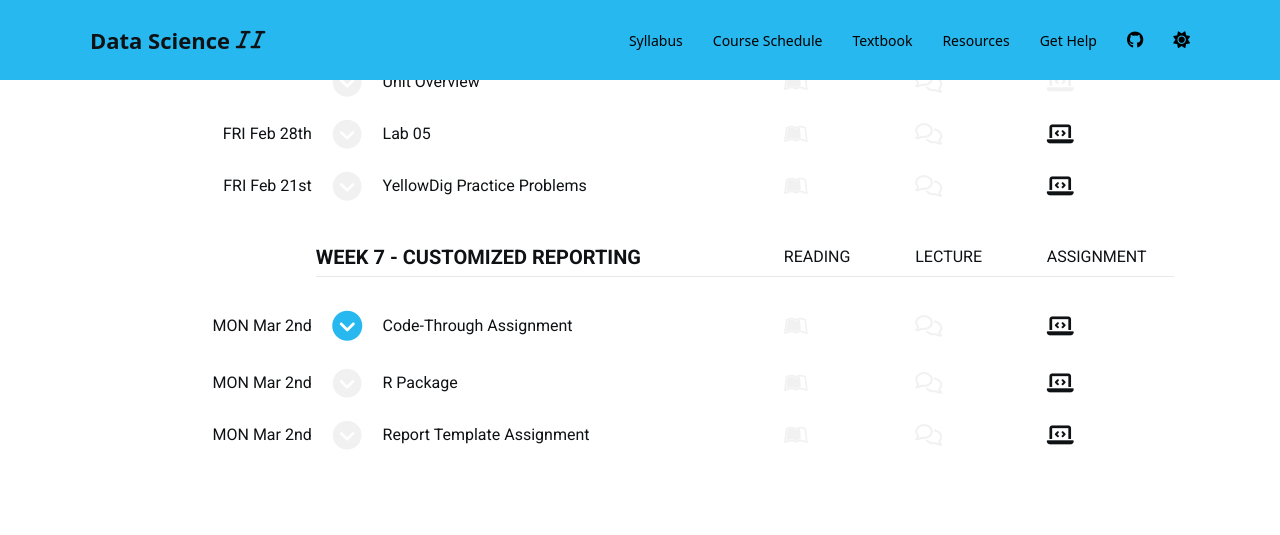
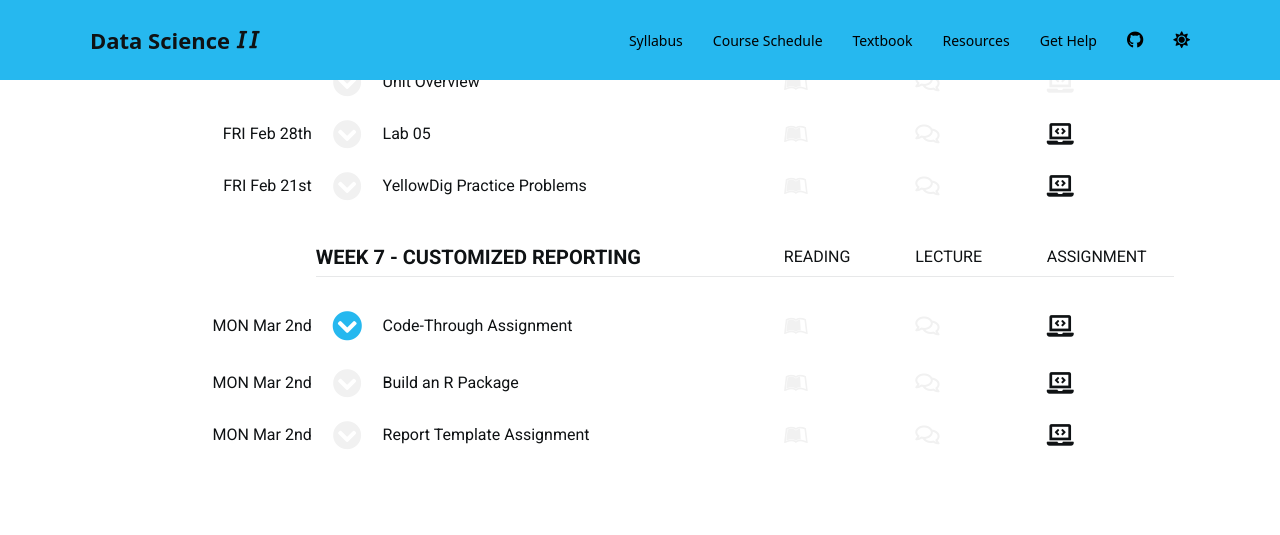
Before and after one commit to DS4PS/cpp-527-spr-2020, a Jekyll site: the page built from schedule.md, in a window 1280 px wide and 900 px high, scrolled down 1818 px. Shown: the top 535 px of the window. Built offline with Jekyll 4.4.1, drawn with Linux system fonts in a browser that asks for light colours; nearby versions of some CDN libraries; a script bundle is joined from its source files by our own code; library files that are not in the unit come from our copies; a style sheet for code colours, icons or effects is not loaded; some of the changed lines change nothing that is shown.

Commit message:
Update schedule.md

```diff
--- a/schedule.md
+++ b/schedule.md
@@ -1089,9 +1089,13 @@
 <br>
 
 
-*** { @unit = "MON Mar 2nd", @title = "R Package", @assignment  }
+*** { @unit = "MON Mar 2nd", @title = "Build an R Package", @assignment  }
 
 <br>
+
+## Build an R Package
+
+This tutorial will teach you how to build and share a package in R. At some point you might develop a tool that you want to upload to the CRAN so it is widely available. More likely, if you are working with a team of analysts within an organization you will begin building a library of functions that are specific to the project. At some point it will be more efficient for the team to create a package to maintain the project code so that team members can update or enhance the functions, and others can easily update the functions by re-installing the package.
 
 Complete the tuturial on "packaging" your R code from Labs 01 and 02 into a new **montyhall** package to make it easier to run simulations to evaluate game strategies.
 
```
